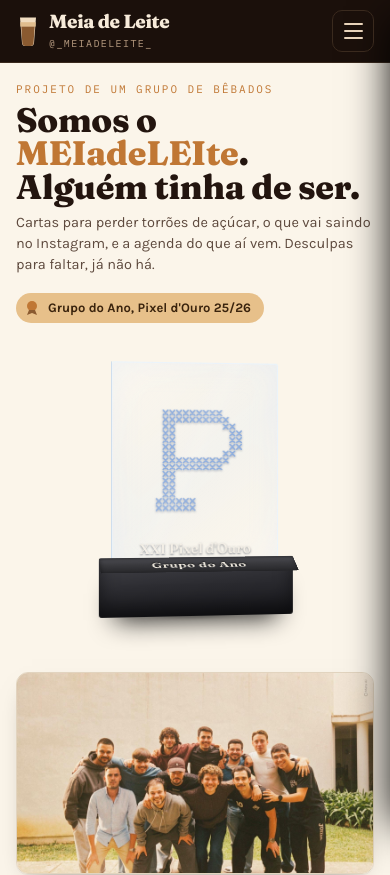
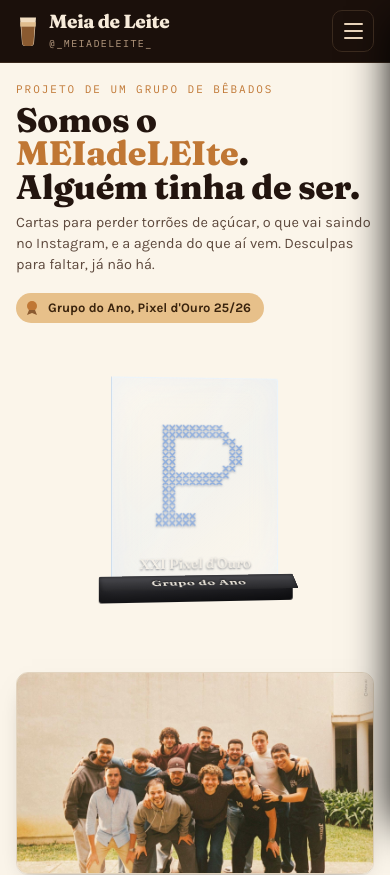
Before and after one commit to meiadeleite67/meiadeleite67.github.io, a React (Vite) app: page / in a window 390 px wide. Shown: the top 875 px of the page. Built offline with nearby package versions, Linux system fonts and the light colour scheme; no server answers.

Commit message:
Base do troféu mais baixa
A base verdadeira é rasa: a chapa inclinada com o texto e pouco mais. Sai o
bloco vertical que estava por baixo dela.

Co-Authored-By: Claude Opus 5 <noreply@anthropic.com>

```diff
--- a/src/styles.css
+++ b/src/styles.css
@@ -1976,9 +1976,9 @@ footer {
   --espessura: 7px;
   --largura: 224px;
   --altura: 282px;
-  --base-altura: 78px;
-  --base-fundura: 38px;
-  --encaixe: 20px;
+  --base-altura: 34px;
+  --base-fundura: 36px;
+  --encaixe: 16px;
   perspective: 1100px;
   perspective-origin: 50% 42%;
   display: grid;
@@ -2176,15 +2176,14 @@ footer {
     0 18px 26px -16px rgba(0, 0, 0, 0.95);
   display: grid;
   place-items: center;
-  padding-top: 6px;
 }
 
 .trofeu .sombra {
   position: absolute;
   left: 50%;
-  bottom: -14px;
+  bottom: -7px;
   width: 86%;
-  height: 24px;
+  height: 20px;
   transform: translateX(-50%) rotateX(84deg);
   background: radial-gradient(50% 50%, rgba(0, 0, 0, 0.5), transparent 70%);
   filter: blur(7px);
@@ -2197,9 +2196,9 @@ footer {
     --largura: 168px;
     --altura: 208px;
     --espessura: 5px;
-    --base-altura: 58px;
-    --base-fundura: 28px;
-    --encaixe: 15px;
+    --base-altura: 26px;
+    --base-fundura: 27px;
+    --encaixe: 12px;
     min-height: calc(var(--altura) + 70px);
     margin-top: 26px;
   }
```
